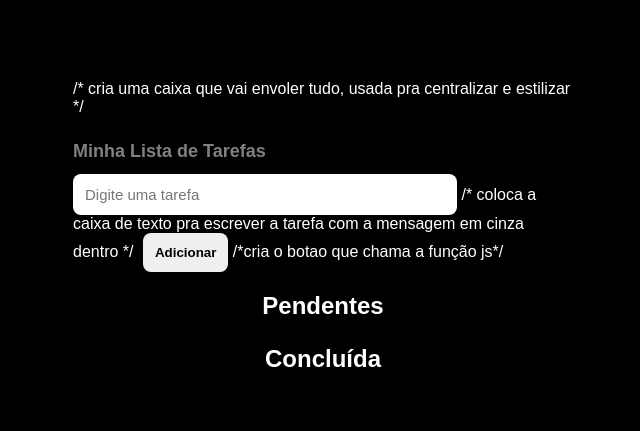
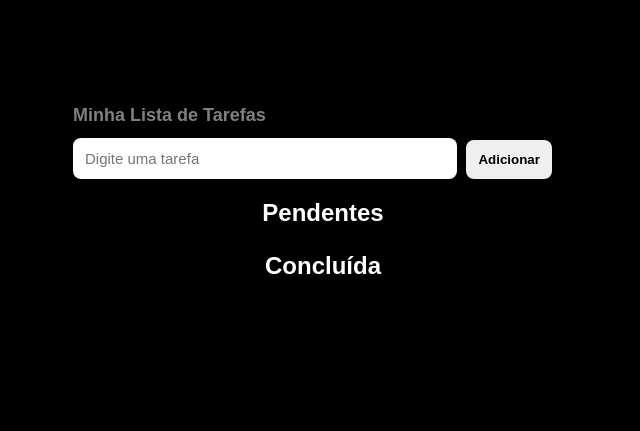
Before and after one commit to zTHIAGOz/ProjetoAPP, a plain HTML site: page index.html in a window 1280 px wide. Shown: the whole page, without its empty margins (317-957 px from the left). Drawn offline with Linux system fonts and the light colour scheme.

Commit message:
retirei os comentários e melhorei a estética do front

```diff
--- a/index.html
+++ b/index.html
@@ -82,14 +82,13 @@
 </head>
 
 <body>
-	<div class = "container"> /* cria uma caixa que vai envoler tudo, usada pra centralizar e estilizar */
-
+	<div class = "container">
 	<h1> Minha Lista de Tarefas </h1>
 
 	<input type = "text" id= "inputTarefa" placeholder = "Digite uma tarefa">
-	/* coloca a caixa de texto pra escrever a tarefa com a mensagem em cinza dentro */
+
 	<button onclick = "adicionarTarefa()"> Adicionar </button>
-	/*cria o botao que chama a função js*/
+
 
 	<h2>Pendentes</h2>
 	<ul id = "listaPendentes"></ul>
```
